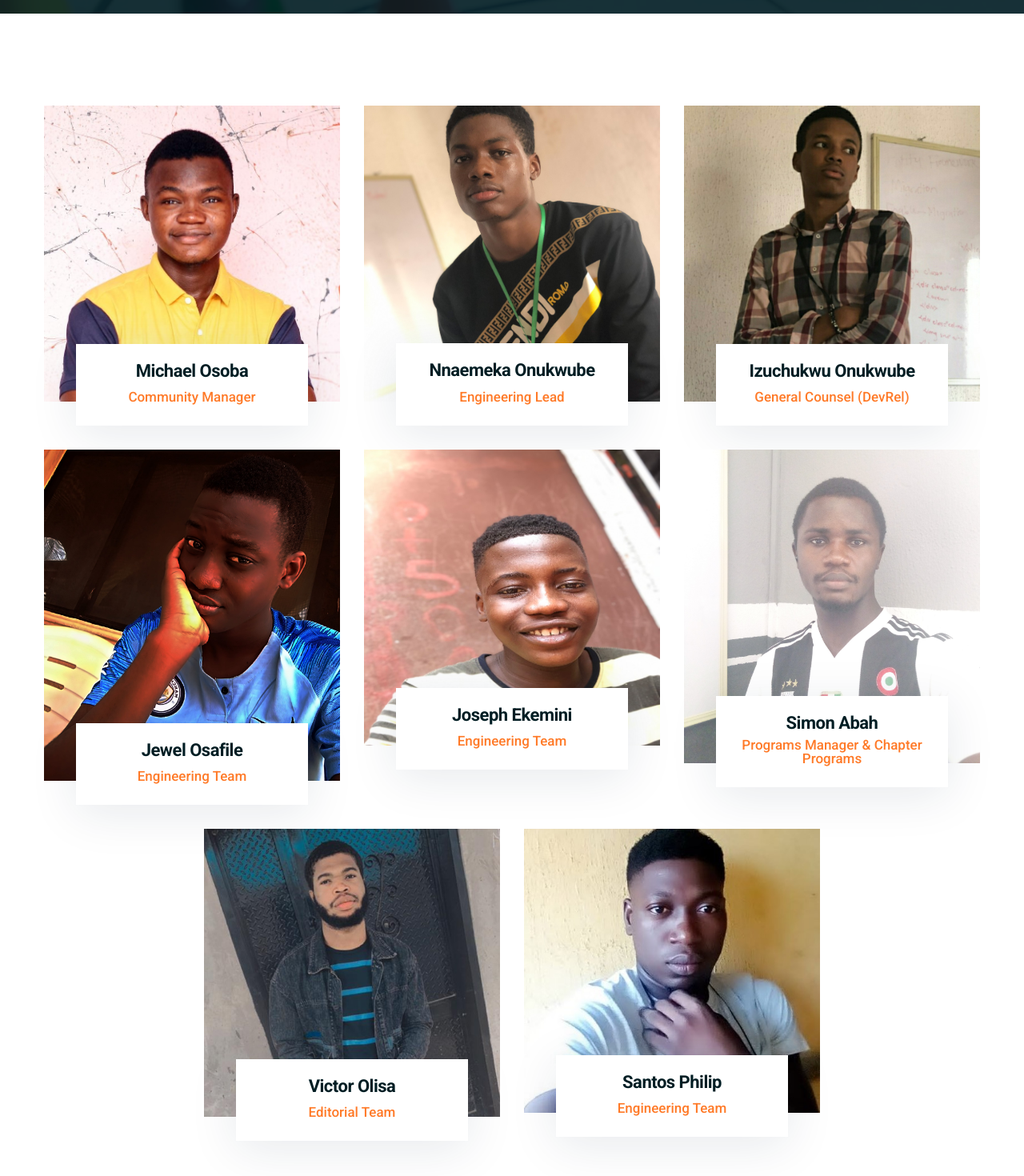
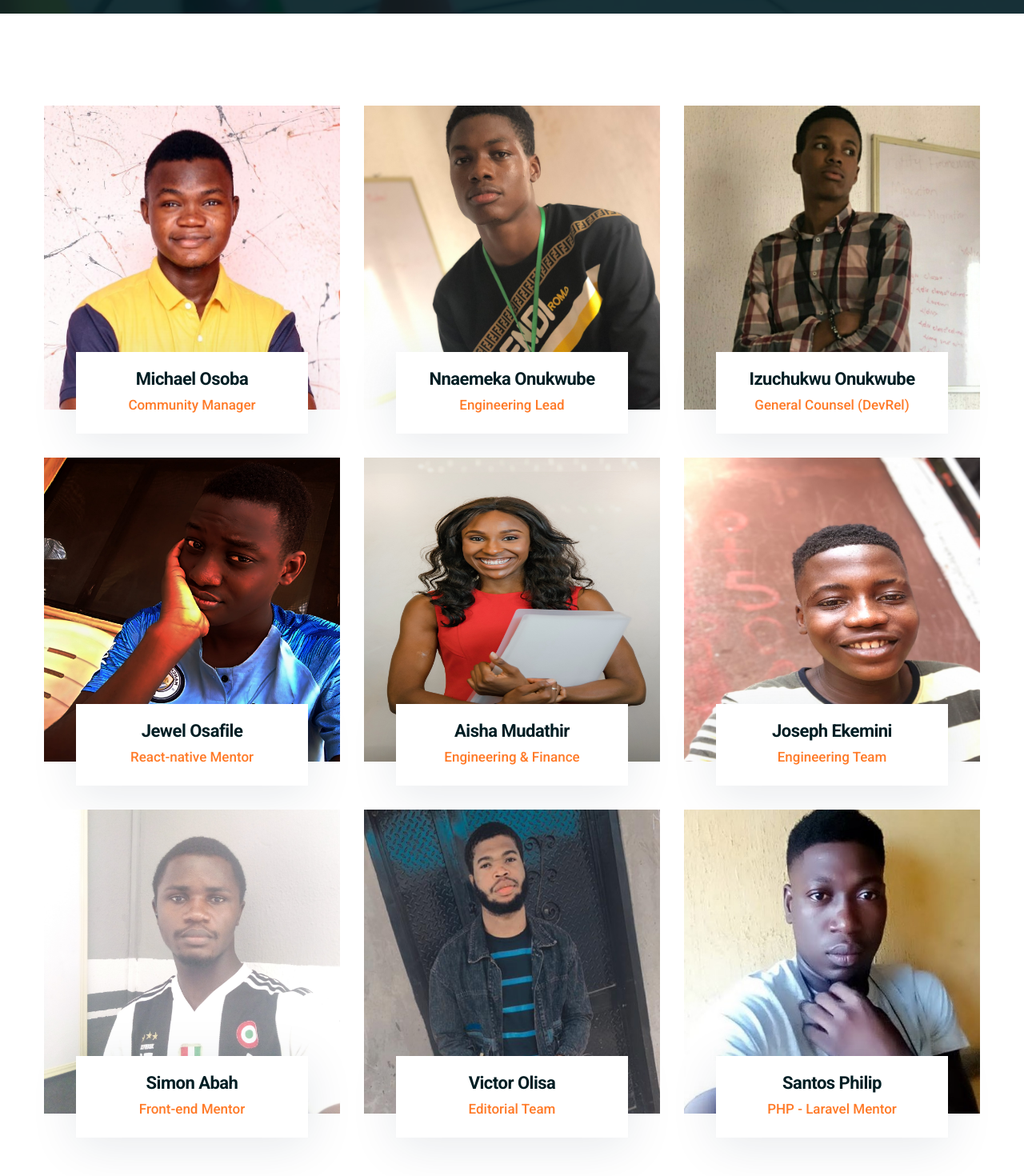
Before and after one commit to hubswitch-africa/hubswitch, a Next.js app: page /team in a window 1280 px wide. Shown: the part 460-1930 px from the top of the page at 80% size. Built offline with nearby package versions, Linux system fonts and the light colour scheme.

Commit message:
Update team page

```diff
--- a/pages/apply.js
+++ b/pages/apply.js
@@ -23,7 +23,6 @@ const Contact = () => {
                   <h2 className="title">Drive forward your IT career with us.</h2>
                 </div>
                 <p>
-                {/* Learn, create, collaborate and drive forward your IT career with a community designed for your success. */}
                 </p>
                 <Link href="/faq">
                   <a className="main-btn mt-35">
--- a/pages/team.js
+++ b/pages/team.js
@@ -3,22 +3,101 @@ import PageBanner from "../src/components/PageBanner";
 import Layout from "../src/layouts/Layout";
 
 const TeamMember = () => {
+  const members = [
+    {
+      name: 'Michael Osoba',
+      role: 'Community Manager',
+      img: 'chief-priest.jpg',
+      github: 'mickela'
+    },
+    {
+      name: 'Nnaemeka Onukwube',
+      role: 'Engineering Lead',
+      img: 'emeka.jpeg',
+      github: 'ErnestCodes'
+    },
+    {
+      name: 'Izuchukwu Onukwube',
+      role: 'General Counsel (DevRel)',
+      img: 'izu.jpg',
+      github: 'izuchukwu-eric'
+    },
+    {
+      name: 'Jewel Osafile',
+      role: 'React-native Mentor',
+      img: 'jewel.jpg',
+      github: 'JewelSama'
+    },
+    {
+      name: 'Aisha Mudathir',
+      role: 'Engineering & Finance',
+      img: 'aisha.jpg',
+      github: 'Areebah-snow'
+    },
+    {
+      name: 'Joseph Ekemini',
+      role: 'Engineering Team',
+      img: 'joseph.jpeg',
+      github: 'JerryDcodemaster'
+    },
+    {
+      name: 'Simon Abah',
+      role: 'Front-end Mentor',
+      img: 'simon2.jpg',
+      github: 'abahonyillo'
+    },
+    {
+      name: 'Victor Olisa',
+      role: 'Editorial Team',
+      img: 'victor2.jpg',
+      github: '#'
+    },
+    {
+      name: 'Santos Philip',
+      role: 'PHP - Laravel Mentor',
+      img: 'santos.jpg',
+      github: 'santos-right'
+    },
+  ];
   return (
     <Layout>
       <PageBanner pageName="Team" />
       <section className="team-area section-gap-extra-bottom">
         <div className="container">
           <div className="row teams justify-content-center">
+            {members.map((x, i) => <Member key={i} data={x} />)}
+            <div className="col-12">
+              <div className="view-more-btn text-center mt-40">
+                <Link href="mailto:hubswitchafrica@gmail.com?subject=Interest in joining the team">
+                  <a className="main-btn">
+                    Join Our Team <i className="far fa-arrow-right" />
+                  </a>
+                </Link>
+              </div>
+            </div>
+          </div>
+        </div>
+      </section>
+    </Layout>
+  );
+};
+
+
+
+
+const Member = (props) =>{
+  const {name, role, img, github} = props.data;
+  return(
     <div className="col-lg-4 col-md-6 col-sm-9">
       <div className="member-box mb-30">
         <div className="member-photo">
-                  <img src="assets/img/team/chief-priest.jpg" alt="Member" />
+          <img src={`assets/img/team/${img}`} alt="Member" height={380} />
         </div>
         <div className="member-info">
           <h5 className="name">
-                    <Link href="/apply">Michael Osoba</Link>
+            <a href={`https://github.com/${github}`} target="_blank">{name}</a>
           </h5>
-                  <span className="title">Community Manager</span>
+          <span className="title">{role}</span>
           <ul className="social-links">
             <li>
               <a href="#">
@@ -44,266 +123,8 @@ const TeamMember = () => {
         </div>
       </div>
     </div>
-            <div className="col-lg-4 col-md-6 col-sm-9">
-              <div className="member-box mb-30">
-                <div className="member-photo">
-                  <img src="assets/img/team/emeka.jpeg" alt="Member" />
-                </div>
-                <div className="member-info">
-                  <h5 className="name">
-                    <Link href="/apply">Nnaemeka Onukwube</Link>
-                  </h5>
-                  <span className="title">Engineering Lead</span>
-                  <ul className="social-links">
-                    <li>
-                      <a href="#">
-                        <i className="fab fa-facebook-f" />
-                      </a>
-                    </li>
-                    <li>
-                      <a href="#">
-                        <i className="fab fa-twitter" />
-                      </a>
-                    </li>
-                    <li>
-                      <a href="#">
-                        <i className="fab fa-youtube" />
-                      </a>
-                    </li>
-                    <li>
-                      <a href="#">
-                        <i className="fab fa-linkedin" />
-                      </a>
-                    </li>
-                  </ul>
-                </div>
-              </div>
-            </div>
-            <div className="col-lg-4 col-md-6 col-sm-9">
-              <div className="member-box mb-30">
-                <div className="member-photo">
-                  <img src="assets/img/team/izu.jpg" alt="Member" />
-                </div>
-                <div className="member-info">
-                  <h5 className="name">
-                    <Link href="/apply">Izuchukwu Onukwube</Link>
-                  </h5>
-                  <span className="title">General Counsel (DevRel)</span>
-                  <ul className="social-links">
-                    <li>
-                      <a href="#">
-                        <i className="fab fa-facebook-f" />
-                      </a>
-                    </li>
-                    <li>
-                      <a href="#">
-                        <i className="fab fa-twitter" />
-                      </a>
-                    </li>
-                    <li>
-                      <a href="#">
-                        <i className="fab fa-youtube" />
-                      </a>
-                    </li>
-                    <li>
-                      <a href="#">
-                        <i className="fab fa-linkedin" />
-                      </a>
-                    </li>
-                  </ul>
-                </div>
-              </div>
-            </div>
-            <div className="col-lg-4 col-md-6 col-sm-9">
-              <div className="member-box mb-30">
-                <div className="member-photo">
-                  <img src="assets/img/team/jewel.jpg" alt="Member" />
-                </div>
-                <div className="member-info">
-                  <h5 className="name">
-                    <Link href="/apply">Jewel Osafile</Link>
-                  </h5>
-                  <span className="title">Engineering Team</span>
-                  <ul className="social-links">
-                    <li>
-                      <a href="#">
-                        <i className="fab fa-facebook-f" />
-                      </a>
-                    </li>
-                    <li>
-                      <a href="#">
-                        <i className="fab fa-twitter" />
-                      </a>
-                    </li>
-                    <li>
-                      <a href="#">
-                        <i className="fab fa-youtube" />
-                      </a>
-                    </li>
-                    <li>
-                      <a href="#">
-                        <i className="fab fa-linkedin" />
-                      </a>
-                    </li>
-                  </ul>
-                </div>
-              </div>
-            </div>
-            <div className="col-lg-4 col-md-6 col-sm-9">
-              <div className="member-box mb-30">
-                <div className="member-photo">
-                  <img src="assets/img/team/joseph.jpeg" alt="Member" />
-                </div>
-                <div className="member-info">
-                  <h5 className="name">
-                    <Link href="/apply">Joseph Ekemini</Link>
-                  </h5>
-                  <span className="title">Engineering Team</span>
-                  <ul className="social-links">
-                    <li>
-                      <a href="#">
-                        <i className="fab fa-facebook-f" />
-                      </a>
-                    </li>
-                    <li>
-                      <a href="#">
-                        <i className="fab fa-twitter" />
-                      </a>
-                    </li>
-                    <li>
-                      <a href="#">
-                        <i className="fab fa-youtube" />
-                      </a>
-                    </li>
-                    <li>
-                      <a href="#">
-                        <i className="fab fa-linkedin" />
-                      </a>
-                    </li>
-                  </ul>
-                </div>
-              </div>
-            </div>
-            <div className="col-lg-4 col-md-6 col-sm-9">
-              <div className="member-box mb-30">
-                <div className="member-photo">
-                  <img src="assets/img/team/simon2.jpg" alt="Member" />
-                </div>
-                <div className="member-info">
-                  <h5 className="name">
-                    <Link href="/apply">Simon Abah</Link>
-                  </h5>
-                  <span className="title">Programs Manager &amp; Chapter Programs </span>
-                  <ul className="social-links">
-                    <li>
-                      <a href="#">
-                        <i className="fab fa-facebook-f" />
-                      </a>
-                    </li>
-                    <li>
-                      <a href="#">
-                        <i className="fab fa-twitter" />
-                      </a>
-                    </li>
-                    <li>
-                      <a href="#">
-                        <i className="fab fa-youtube" />
-                      </a>
-                    </li>
-                    <li>
-                      <a href="#">
-                        <i className="fab fa-linkedin" />
-                      </a>
-                    </li>
-                  </ul>
-                </div>
-              </div>
-            </div>
-            <div className="col-lg-4 col-md-6 col-sm-9">
-              <div className="member-box mb-30">
-                <div className="member-photo">
-                  <img src="assets/img/team/victor2.jpg" alt="Member" />
-                </div>
-                <div className="member-info">
-                  <h5 className="name">
-                    <Link href="/apply">Victor Olisa</Link>
-                  </h5>
-                  <span className="title">Editorial Team</span>
-                  <ul className="social-links">
-                    <li>
-                      <a href="#">
-                        <i className="fab fa-facebook-f" />
-                      </a>
-                    </li>
-                    <li>
-                      <a href="#">
-                        <i className="fab fa-twitter" />
-                      </a>
-                    </li>
-                    <li>
-                      <a href="#">
-                        <i className="fab fa-youtube" />
-                      </a>
-                    </li>
-                    <li>
-                      <a href="#">
-                        <i className="fab fa-linkedin" />
-                      </a>
-                    </li>
-                  </ul>
-                </div>
-              </div>
-            </div>
+  )
+}
 
-            <div className="col-lg-4 col-md-6 col-sm-9">
-              <div className="member-box mb-30">
-                <div className="member-photo">
-                  <img src="assets/img/team/santos.jpg" alt="Member" />
-                </div>
-                <div className="member-info">
-                  <h5 className="name">
-                    <Link href="/apply">Santos Philip</Link>
-                  </h5>
-                  <span className="title">Engineering Team</span>
-                  <ul className="social-links">
-                    <li>
-                      <a href="#">
-                        <i className="fab fa-facebook-f" />
-                      </a>
-                    </li>
-                    <li>
-                      <a href="#">
-                        <i className="fab fa-twitter" />
-                      </a>
-                    </li>
-                    <li>
-                      <a href="#">
-                        <i className="fab fa-youtube" />
-                      </a>
-                    </li>
-                    <li>
-                      <a href="#">
-                        <i className="fab fa-linkedin" />
-                      </a>
-                    </li>
-                  </ul>
-                </div>
-              </div>
-            </div>
-            <div className="col-12">
-              <div className="view-more-btn text-center mt-40">
-                <Link href="mailto:hubswitchafrica@gmail.com?subject=Interest in joining the team">
-                  <a className="main-btn">
-                    Join Our Team <i className="far fa-arrow-right" />
-                  </a>
-                </Link>
-              </div>
-            </div>
-          </div>
-        </div>
-      </section>
-    </Layout>
-  );
-};
 
 export default TeamMember;
```
Also changed, not shown: public/assets/img/team/aisha.jpg (added). Lines whose indentation alone changed are shown as unchanged.
